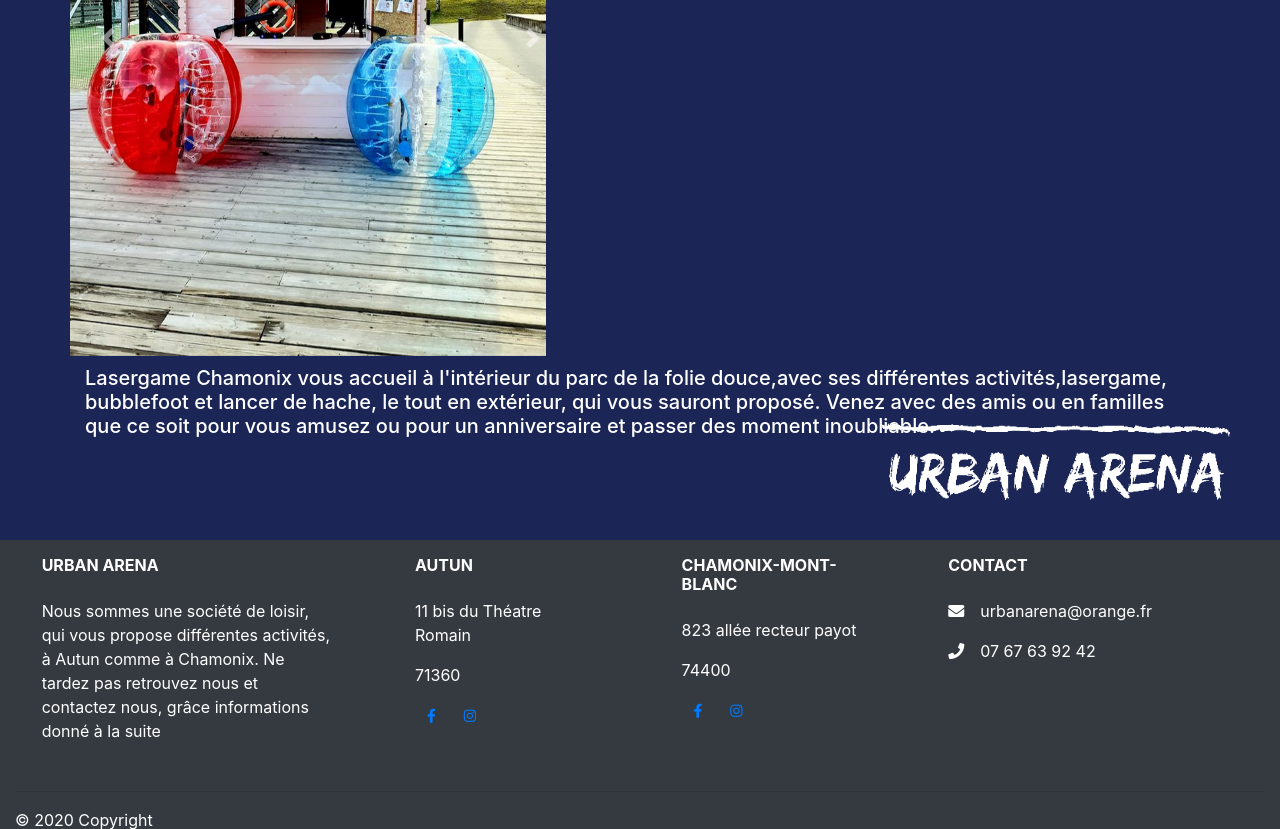
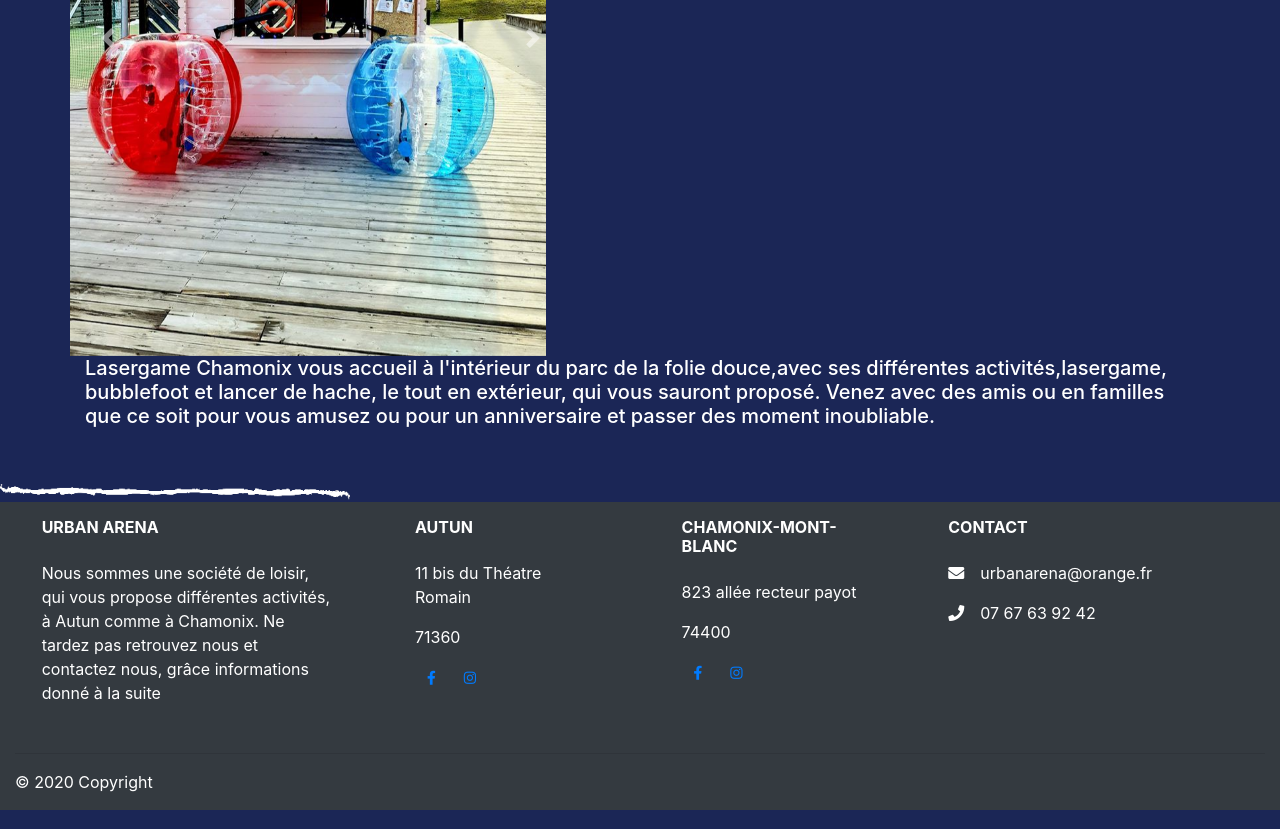
Before and after one commit to yoru71/laserGames, a Symfony app: template templates/main/chamonixMenu.html.twig in a window 1280 px wide. Shown: the part 455-1284 px from the top of the page. Run offline with Twig, Linux system fonts and the light colour scheme; the template is opened without the code that fills it, so the values that code supplies are empty; some libraries are stand-ins or nearby versions.

Commit message:
grid demesdeux

```diff
--- a/public/css/style.css
+++ b/public/css/style.css
@@ -37,25 +37,6 @@
     color: white;
 }*/
 
-.wrapper{
-    display: grid;
-
-    grid-template-columns: repeat(auto-fit, minmax(300px, 1fr));
-    grid-gap: 10px;
-    grid-auto-rows: minmax(100px, auto);
-}
-.one {
-    grid-column: 1;
-    grid-row: 1;
-  }
-  .two {
-    grid-column: 2;
-    grid-row: 1;
-  }
-  .three{
-    grid-column: 1/3;
-    grid-row: 2;
-  }
 body{
     background-color: #1b2656;
 }
@@ -65,26 +46,28 @@
 .font{
     font-family: 'Saira Stencil One', cursive;
 }
-
-.logo-position{
-    position: absolute;
-    right: 50px;
-    bottom: 100px;
-}
-@media screen and (max-width: 420px)
-{
-    .logo-position{
-        left : 10px;
-    }
-}
-@media screen and (max-width: 900px)
-{
-    .logo-position{
-        right : 200px;
-    }
-}
-
-  @media (min-width: 600px) {
-    .wrapper { grid-template-columns: repeat(2, 1fr); }
+.gridy {
+    display: grid;
+    grid-template-areas: "a b" "c c" ;
+    grid-template-columns:  repeat(2, 1fr);
+    grid-auto-rows: auto;
 
   }
+
+  /* Responsive */
+@media (max-width: 600px) {
+    .container {
+      grid-template-areas: "a" "b" "c";
+      grid-template-columns: repeat(auto-fit, minmax(300px, 1fr));
+    }
+  }
+
+  .one {
+    grid-area: a;
+  }
+  .two {
+    grid-area: b;
+  }
+  .three {
+    grid-area: c;
+  }
--- a/templates/main/autunMenu.html.twig
+++ b/templates/main/autunMenu.html.twig
@@ -37,7 +37,7 @@
  <div class="text-center pt-4 mb-4">
     <h2 class="h1 orange font">Urban arena de Autun</h2>
 </div>
-<div class="container wrapper">
+<div class="container gridy">
 
     <div class="row">
         <!--Carousel Wrapper-->
--- a/templates/main/bubbleFootAutun.html.twig
+++ b/templates/main/bubbleFootAutun.html.twig
@@ -33,7 +33,7 @@
         </div>
     </nav>
 </header>
-<div class="container wrapper">
+<div class="container gridy">
     <div class="row pt-4 mt-2">
         <!--Carousel Wrapper-->
         <div class="one">
--- a/templates/main/bubbleFootChamonix.html.twig
+++ b/templates/main/bubbleFootChamonix.html.twig
@@ -30,7 +30,7 @@
         </div>
     </nav>
 </header>
-<div class="container wrapper">
+<div class="container gridy">
     <div class="row  pt-5 mt-2">
 
         <!--Carousel Wrapper-->
--- a/templates/main/chamonixMenu.html.twig
+++ b/templates/main/chamonixMenu.html.twig
@@ -33,7 +33,7 @@
 <div class="text-center pt-4 mb-4">
     <h2 class="h1 orange font">Urban arena de Chamonix</h2>
 </div>
-<div class="container wrapper">
+<div class="container gridy">
 
     <div class="row">
         <!--Carousel Wrapper-->
--- a/templates/main/lancerHacheAutun.html.twig
+++ b/templates/main/lancerHacheAutun.html.twig
@@ -33,7 +33,7 @@
         </div>
     </nav>
 </header>
-<div class="container wrapper">
+<div class="container gridy">
     <div class="row  pt-5 mt-2">
 
         <!--Carousel Wrapper-->
--- a/templates/main/lancerHacheChamonix.html.twig
+++ b/templates/main/lancerHacheChamonix.html.twig
@@ -30,7 +30,7 @@
         </div>
     </nav>
 </header>
-<div class="container wrapper">
+<div class="container gridy">
     <div class="row  pt-5 mt-2">
         <!--Carousel Wrapper-->
         <div class="one">
--- a/templates/main/laserGameAutun.html.twig
+++ b/templates/main/laserGameAutun.html.twig
@@ -33,7 +33,7 @@
         </div>
     </nav>
 </header>
-<div class="container wrapper">
+<div class="container gridy">
     <div class="row  pt-5 mt-2">
         <!--Carousel Wrapper-->
         <div class="one">
--- a/templates/main/laserGameChamonix.html.twig
+++ b/templates/main/laserGameChamonix.html.twig
@@ -30,7 +30,7 @@
         </div>
     </nav>
 </header>
-<div class="container wrapper">
+<div class="container gridy">
 
     <div class="row  pt-5 mt-2">
         <!--Carousel Wrapper-->
```
Also changed, not shown: templates/main/salleGaming.html.twig (+5 -4 lines).
